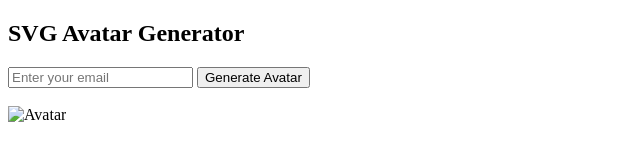
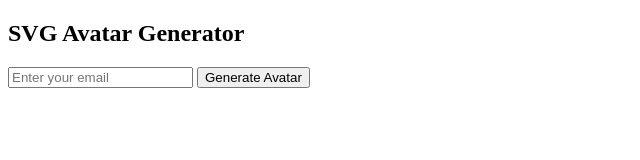
Before and after one commit to kamephis/avatar-generator, a plain HTML site: page index.html in a window 1280 px wide. Shown: the full height of the page, 0-640 px from the left. Drawn offline with Linux system fonts and the light colour scheme.

Commit message:
Update index.html

```diff
--- a/index.html
+++ b/index.html
@@ -14,7 +14,7 @@
     <br><br>
 
     <!-- Placeholder for displaying the generated avatar -->
-    <img id="avatar" width="80" height="80" alt="Avatar">
+    <img id="avatar" width="80" height="80" alt="Avatar" style="display: none;">
 
     <!-- Link to external JavaScript file -->
     <script src="script.js"></script>
```
